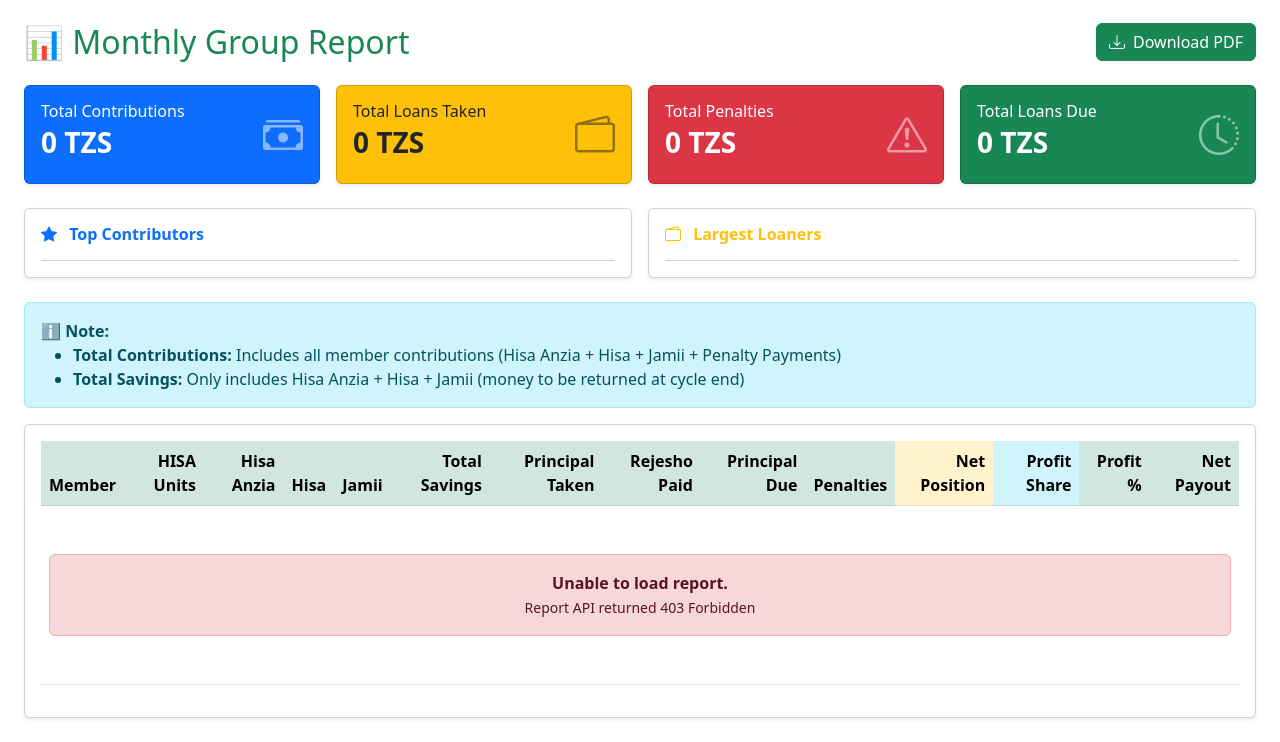
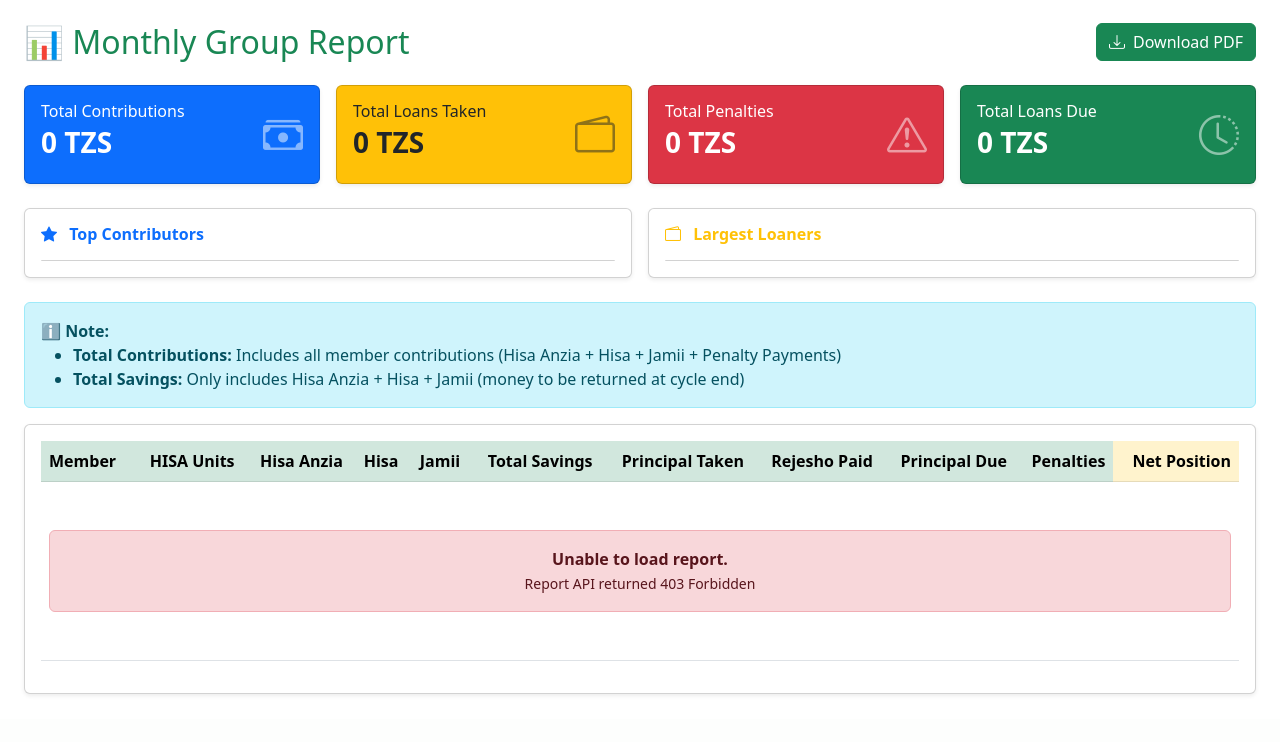
Before and after one commit to Tamari2306/kikoba-app, a Flask app: template backend/templates/reports.html in a window 1280 px wide. Shown: the part 81-823 px from the top of the page. After the commit the page ends 776 px from the top, so only its background shows below. Run offline with Flask 3, Linux system fonts and the light colour scheme; the template is opened without the code that fills it, so the values that code supplies are empty; some libraries are stand-ins or nearby versions.

Commit message:
fixed reports page

```diff
--- a/backend/templates/reports.html
+++ b/backend/templates/reports.html
@@ -20,65 +20,89 @@
     <!-- Summary Cards -->
     <div class="row mb-4 g-3">
 
+        <!-- Total Contributions -->
         <div class="col-lg-3 col-md-6">
             <div class="card shadow-sm text-white bg-primary h-100">
                 <div class="card-body d-flex align-items-center justify-content-between">
+
                     <div>
-                        <h6 class="card-title mb-1">Total Contributions</h6>
+                        <h6 class="card-title mb-1">
+                            Total Contributions
+                        </h6>
+
                         <h3 id="total-contributions" class="fw-bold">
                             0 TZS
                         </h3>
                     </div>
 
                     <i class="bi bi-cash-stack fs-1 opacity-50"></i>
+
                 </div>
             </div>
         </div>
 
 
+        <!-- Total Loans -->
         <div class="col-lg-3 col-md-6">
             <div class="card shadow-sm text-dark bg-warning h-100">
                 <div class="card-body d-flex align-items-center justify-content-between">
+
                     <div>
-                        <h6 class="card-title mb-1">Total Loans Taken</h6>
+                        <h6 class="card-title mb-1">
+                            Total Loans Taken
+                        </h6>
+
                         <h3 id="total-loans" class="fw-bold">
                             0 TZS
                         </h3>
                     </div>
 
                     <i class="bi bi-wallet2 fs-1 opacity-50"></i>
+
                 </div>
             </div>
         </div>
 
 
+        <!-- Total Penalties -->
         <div class="col-lg-3 col-md-6">
             <div class="card shadow-sm text-white bg-danger h-100">
                 <div class="card-body d-flex align-items-center justify-content-between">
+
                     <div>
-                        <h6 class="card-title mb-1">Total Penalties</h6>
+                        <h6 class="card-title mb-1">
+                            Total Penalties
+                        </h6>
+
                         <h3 id="total-penalties" class="fw-bold">
                             0 TZS
                         </h3>
                     </div>
 
                     <i class="bi bi-exclamation-triangle fs-1 opacity-50"></i>
+
                 </div>
             </div>
         </div>
 
 
+        <!-- Total Loans Due -->
         <div class="col-lg-3 col-md-6">
             <div class="card shadow-sm text-white bg-success h-100">
                 <div class="card-body d-flex align-items-center justify-content-between">
+
                     <div>
-                        <h6 class="card-title mb-1">Total Loans Due</h6>
+                        <h6 class="card-title mb-1">
+                            Total Loans Due
+                        </h6>
+
                         <h3 id="total-loans-due" class="fw-bold">
                             0 TZS
                         </h3>
                     </div>
 
                     <i class="bi bi-clock-history fs-1 opacity-50"></i>
+
                 </div>
             </div>
         </div>
@@ -89,6 +113,7 @@
     <!-- Top Contributors & Largest Loaners -->
     <div class="row mb-4 g-3">
 
+        <!-- Top Contributors -->
         <div class="col-lg-6 col-md-6">
             <div class="card shadow-sm p-3 h-100">
 
@@ -97,12 +122,15 @@
                     Top Contributors
                 </h6>
 
-                <ul id="top-contributors" class="list-group list-group-flush"></ul>
+                <ul id="top-contributors"
+                    class="list-group list-group-flush">
+                </ul>
 
             </div>
         </div>
 
 
+        <!-- Largest Loaners -->
         <div class="col-lg-6 col-md-6">
             <div class="card shadow-sm p-3 h-100">
 
@@ -111,7 +139,9 @@
                     Largest Loaners
                 </h6>
 
-                <ul id="largest-loans" class="list-group list-group-flush"></ul>
+                <ul id="largest-loans"
+                    class="list-group list-group-flush">
+                </ul>
 
             </div>
         </div>
@@ -148,32 +178,63 @@
 
         <div class="table-responsive">
 
-            <table class="table table-hover align-middle" id="report-table">
+            <table class="table table-hover align-middle"
+                   id="report-table">
 
                 <thead class="table-success">
 
                     <tr>
+
                         <th>Member</th>
-                        <th class="text-end">HISA Units</th>
-                        <th class="text-end">Hisa Anzia</th>
-                        <th class="text-end">Hisa</th>
-                        <th class="text-end">Jamii</th>
-                        <th class="text-end">Total Savings</th>
-                        <th class="text-end">Principal Taken</th>
-                        <th class="text-end">Rejesho Paid</th>
-                        <th class="text-end">Principal Due</th>
-                        <th class="text-end">Penalties</th>
-                        <th class="text-end table-warning">Net Position</th>
-                        <th class="text-end table-info">Profit Share</th>
-                        <th class="text-end">Profit %</th>
-                        <th class="text-end table-success fw-bold">Net Payout</th>
+
+                        <th class="text-end">
+                            HISA Units
+                        </th>
+
+                        <th class="text-end">
+                            Hisa Anzia
+                        </th>
+
+                        <th class="text-end">
+                            Hisa
+                        </th>
+
+                        <th class="text-end">
+                            Jamii
+                        </th>
+
+                        <th class="text-end">
+                            Total Savings
+                        </th>
+
+                        <th class="text-end">
+                            Principal Taken
+                        </th>
+
+                        <th class="text-end">
+                            Rejesho Paid
+                        </th>
+
+                        <th class="text-end">
+                            Principal Due
+                        </th>
+
+                        <th class="text-end">
+                            Penalties
+                        </th>
+
+                        <th class="text-end table-warning">
+                            Net Position
+                        </th>
+
                     </tr>
 
                 </thead>
 
+
                 <tbody id="report-body">
 
-                    <!-- JavaScript inserts rows here -->
+                    <!-- JavaScript inserts report rows here -->
 
                 </tbody>
 
@@ -201,18 +262,29 @@ async function loadReport() {
         // Show loading state
         tbody.innerHTML = `
             <tr>
-                <td colspan="14" class="text-center py-4">
-                    <div class="spinner-border text-success me-2" role="status"></div>
+                <td colspan="11" class="text-center py-4">
+
+                    <div class="spinner-border text-success me-2"
+                         role="status">
+
+                        <span class="visually-hidden">
+                            Loading...
+                        </span>
+
+                    </div>
+
                     Loading report...
+
                 </td>
             </tr>
         `;
 
 
+        // Request report data
         const res = await fetch(API_REPORT);
 
 
-        // Check HTTP response
+        // Check server response
         if (!res.ok) {
 
             throw new Error(
@@ -225,10 +297,11 @@ async function loadReport() {
         const data = await res.json();
 
 
+        // Useful for debugging
         console.log("REPORT API RESPONSE:", data);
 
 
-        // Make sure report exists
+        // Validate response
         if (!data || !Array.isArray(data.report)) {
 
             throw new Error(
@@ -242,21 +315,14 @@ async function loadReport() {
         tbody.innerHTML = "";
 
 
+        // Summary totals
         let totalContributions = 0;
         let totalLoans = 0;
         let totalPenalties = 0;
-        let totalProfitShare = 0;
         let totalLoansDue = 0;
 
 
-        // Safely calculate total profit
-        const totalProfit = data.report.reduce(
-            (sum, m) => sum + Number(m.expected_profit_share || 0),
-            0
-        );
-
-
-        // Top Contributors
+        // Clear top lists
         const topContributors =
             document.getElementById("top-contributors");
 
@@ -268,7 +334,10 @@ async function loadReport() {
         largestLoans.innerHTML = "";
 
 
-        // Top 3 Contributors
+        // =========================================================
+        // TOP 3 CONTRIBUTORS
+        // =========================================================
+
         const top3Contributors = [...data.report]
             .sort(
                 (a, b) =>
@@ -281,21 +350,33 @@ async function loadReport() {
         top3Contributors.forEach((m, i) => {
 
             topContributors.innerHTML += `
-                <li class="list-group-item d-flex justify-content-between align-items-center">
+
+                <li class="list-group-item
+                           d-flex
+                           justify-content-between
+                           align-items-center">
 
                     ${i + 1}. ${m.member_name || "Unknown Member"}
 
                     <span class="badge bg-primary rounded-pill">
-                        ${Number(m.total_contributions || 0).toLocaleString()} TZS
+
+                        ${Number(
+                            m.total_contributions || 0
+                        ).toLocaleString()} TZS
+
                     </span>
 
                 </li>
+
             `;
 
         });
 
 
-        // Top 3 Loaners
+        // =========================================================
+        // TOP 3 LOANERS
+        // =========================================================
+
         const top3Loans = [...data.report]
             .sort(
                 (a, b) =>
@@ -308,82 +389,114 @@ async function loadReport() {
         top3Loans.forEach((m, i) => {
 
             largestLoans.innerHTML += `
-                <li class="list-group-item d-flex justify-content-between align-items-center">
+
+                <li class="list-group-item
+                           d-flex
+                           justify-content-between
+                           align-items-center">
 
                     ${i + 1}. ${m.member_name || "Unknown Member"}
 
                     <span class="badge bg-warning rounded-pill">
-                        ${Number(m.total_loans || 0).toLocaleString()} TZS
+
+                        ${Number(
+                            m.total_loans || 0
+                        ).toLocaleString()} TZS
+
                     </span>
 
                 </li>
+
             `;
 
         });
 
 
-        // If no members
+        // =========================================================
+        // NO REPORT DATA
+        // =========================================================
+
         if (data.report.length === 0) {
 
             tbody.innerHTML = `
+
                 <tr>
-                    <td colspan="14" class="text-center text-muted py-4">
+
+                    <td colspan="11"
+                        class="text-center text-muted py-4">
+
                         No report data available.
+
                     </td>
+
                 </tr>
+
             `;
 
         }
 
 
-        // Build table
+        // =========================================================
+        // BUILD REPORT TABLE
+        // =========================================================
+
         data.report.forEach(m => {
 
-            const contributions = m.contributions || {};
+            const contributions =
+                m.contributions || {};
 
 
             const hisaUnits =
                 Number(m.hisa_units || 0);
 
+
             const hisaAnzia =
-                Number(contributions["hisa anzia"] || 0);
+                Number(
+                    contributions["hisa anzia"] || 0
+                );
+
 
             const hisa =
-                Number(contributions["hisa"] || 0);
+                Number(
+                    contributions["hisa"] || 0
+                );
+
 
             const jamii =
-                Number(contributions["jamii"] || 0);
+                Number(
+                    contributions["jamii"] || 0
+                );
+
 
             const totalSavings =
                 Number(m.total_savings || 0);
 
+
             const totalLoansMember =
                 Number(m.total_loans || 0);
+
 
             const totalRejesho =
                 Number(m.total_rejesho || 0);
 
+
             const remainingLoans =
                 Number(m.remaining_loans || 0);
+
 
             const penalties =
                 Number(m.total_penalties || 0);
 
+
             const netPosition =
-                Number(m.net_contribution_position || 0);
-
-            const profitShare =
-                Number(m.expected_profit_share || 0);
-
-            const netPayout =
-                Number(m.net_payout || 0);
+                Number(
+                    m.net_contribution_position || 0
+                );
 
 
-            const profitPercent =
-                totalProfit > 0
-                    ? ((profitShare / totalProfit) * 100).toFixed(1)
-                    : "0.0";
-
+            // =====================================================
+            // ADD MEMBER ROW
+            // =====================================================
 
             tbody.innerHTML += `
 
@@ -393,56 +506,59 @@ async function loadReport() {
                         ${m.member_name || "Unknown Member"}
                     </td>
 
+
                     <td class="text-end">
                         ${hisaUnits.toFixed(2)}
                     </td>
+
 
                     <td class="text-end">
                         ${hisaAnzia.toLocaleString()} TZS
                     </td>
 
+
                     <td class="text-end">
                         ${hisa.toLocaleString()} TZS
                     </td>
+
 
                     <td class="text-end">
                         ${jamii.toLocaleString()} TZS
                     </td>
 
+
                     <td class="text-end fw-bold">
                         ${totalSavings.toLocaleString()} TZS
                     </td>
+
 
                     <td class="text-end">
                         ${totalLoansMember.toLocaleString()} TZS
                     </td>
 
+
                     <td class="text-end">
                         ${totalRejesho.toLocaleString()} TZS
                     </td>
+
 
                     <td class="text-end text-danger">
                         ${remainingLoans.toLocaleString()} TZS
                     </td>
 
+
                     <td class="text-end">
                         ${penalties.toLocaleString()} TZS
                     </td>
 
-                    <td class="text-end table-warning fw-bold">
+
+                    <!-- FINAL COLUMN -->
+                    <td class="text-end
+                               table-warning
+                               fw-bold">
+
                         ${netPosition.toLocaleString()} TZS
-                    </td>
 
-                    <td class="text-end table-info fw-bold">
-                        ${profitShare.toLocaleString()} TZS
-                    </td>
-
-                    <td class="text-end text-success fw-bold">
-                        ${profitPercent}%
-                    </td>
-
-                    <td class="text-end table-success fw-bold">
-                        ${netPayout.toLocaleString()} TZS
                     </td>
 
                 </tr>
@@ -450,54 +566,76 @@ async function loadReport() {
             `;
 
 
-            // Summary totals
+            // =====================================================
+            // UPDATE SUMMARY TOTALS
+            // =====================================================
+
             totalContributions +=
                 Number(m.total_contributions || 0);
+
 
             totalLoans +=
                 totalLoansMember;
 
+
             totalLoansDue +=
                 remainingLoans;
+
 
             totalPenalties +=
                 penalties;
 
-            totalProfitShare +=
-                profitShare;
-
         });
 
 
-        // Update summary cards
+        // =========================================================
+        // UPDATE SUMMARY CARDS
+        // =========================================================
 
-        document.getElementById("total-contributions").innerText =
+        document.getElementById(
+            "total-contributions"
+        ).innerText =
             totalContributions.toLocaleString() + " TZS";
 
-        document.getElementById("total-loans").innerText =
+
+        document.getElementById(
+            "total-loans"
+        ).innerText =
             totalLoans.toLocaleString() + " TZS";
 
-        document.getElementById("total-loans-due").innerText =
+
+        document.getElementById(
+            "total-loans-due"
+        ).innerText =
             totalLoansDue.toLocaleString() + " TZS";
 
-        document.getElementById("total-penalties").innerText =
+
+        document.getElementById(
+            "total-penalties"
+        ).innerText =
             totalPenalties.toLocaleString() + " TZS";
 
 
     } catch (error) {
 
-        console.error("REPORT LOADING ERROR:", error);
+        console.error(
+            "REPORT LOADING ERROR:",
+            error
+        );
 
 
         tbody.innerHTML = `
 
             <tr>
 
-                <td colspan="14" class="text-center py-5">
+                <td colspan="11"
+                    class="text-center py-5">
 
                     <div class="alert alert-danger mb-0">
 
-                        <strong>Unable to load report.</strong>
+                        <strong>
+                            Unable to load report.
+                        </strong>
 
                         <br>
 
@@ -518,7 +656,9 @@ async function loadReport() {
 }
 
 
-// Download PDF
+// =============================================================
+// DOWNLOAD PDF
+// =============================================================
 
 document
     .getElementById("download-pdf")
@@ -529,7 +669,9 @@ document
     });
 
 
-// Load report
+// =============================================================
+// LOAD REPORT
+// =============================================================
 
 loadReport();
 
```
